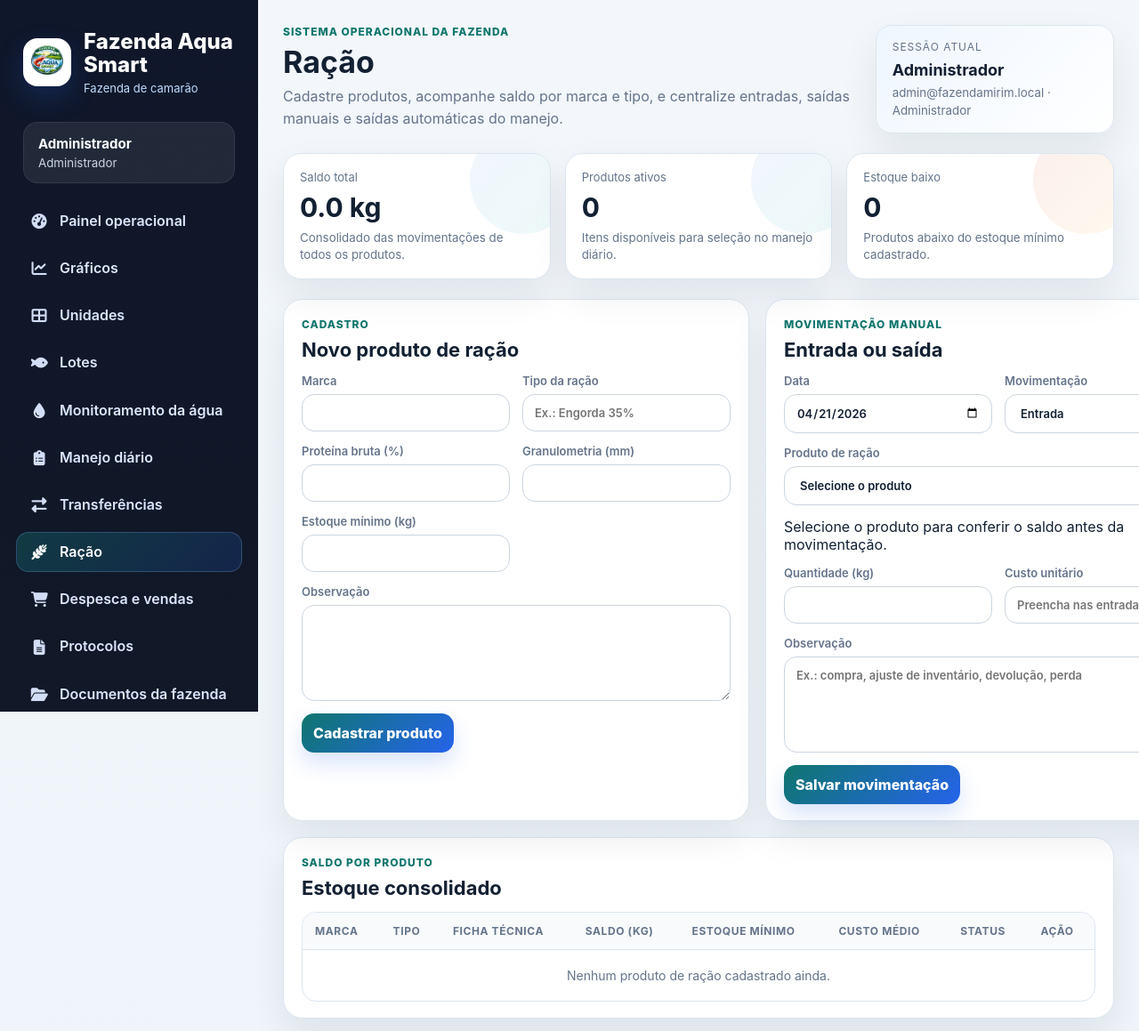
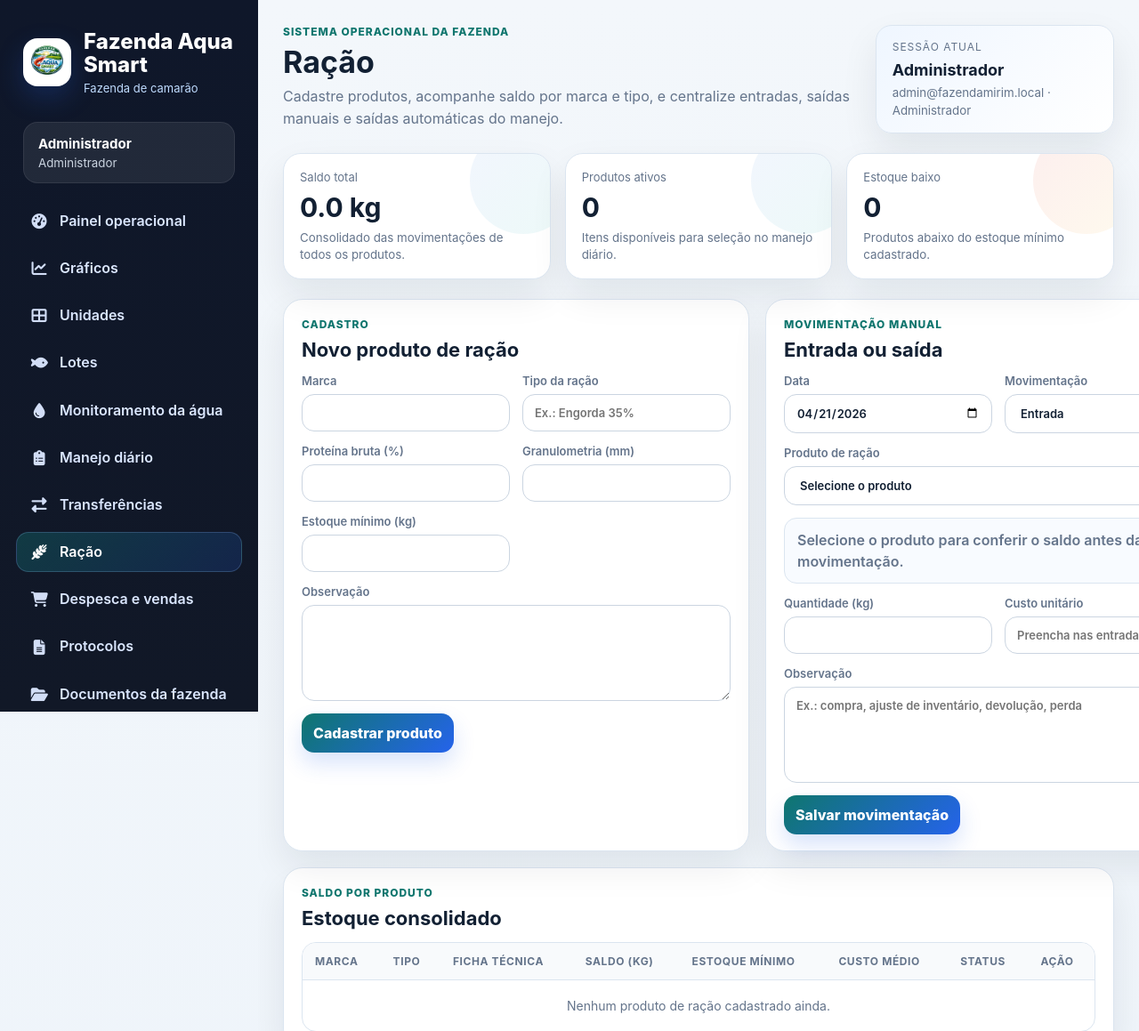
Before and after one commit to mvoc95-create/aquasmart, a Flask app: page /feed in a window 1280 px wide. Shown: the top 1159 px of the page at 89% size. Run offline with Flask 3, Linux system fonts and the light colour scheme; a user stored in the database is signed in.

Commit message:
Add files via upload

```diff
--- a/static/style.css
+++ b/static/style.css
@@ -198,3 +198,6 @@
 .reference-collapse-summary::-webkit-details-marker{display:none}
 .reference-collapse-summary h2{margin:0;font-size:22px}
 .reference-collapse-summary .panel-kicker{margin-bottom:6px}
+
+.selection-info{grid-column:1/-1;padding:12px 14px;border-radius:14px;border:1px solid var(--line);background:#f8fbff;color:var(--muted);font-weight:600;line-height:1.5}
+.table-wrap .badge{margin-right:6px}
```
